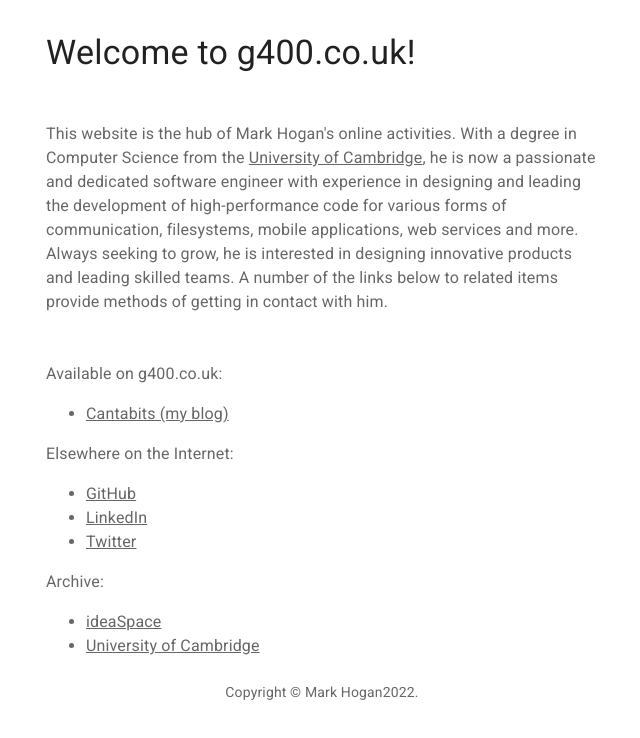
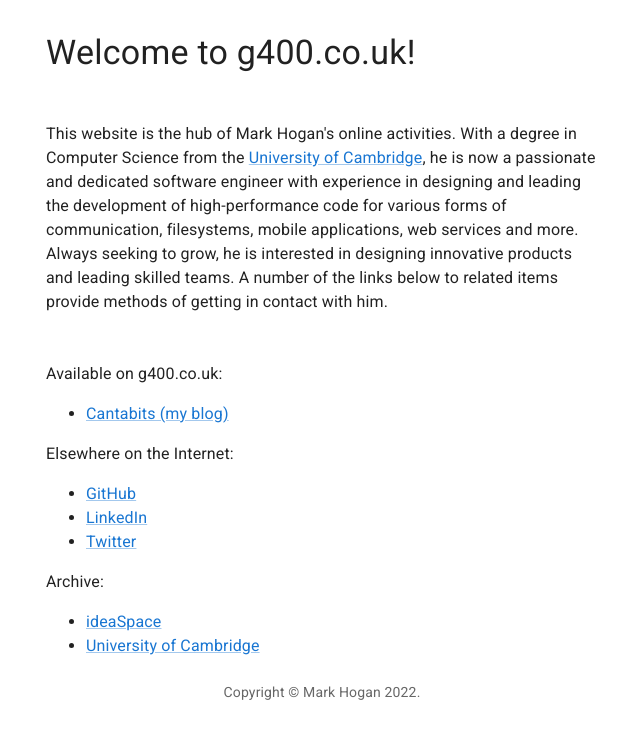
Before and after one commit to mwhogan/g400.co.uk, a React (Create React App) app: page / in a window 1280 px wide. Shown: the top 738 px of the page, without its empty margins (318-958 px from the left). Built offline with nearby package versions, Linux system fonts and the light colour scheme.

Commit message:
Adding automatic support for light and dark modes and some minor fixes.

```diff
--- a/src/App.js
+++ b/src/App.js
@@ -1,4 +1,7 @@
 import * as React from 'react';
+import useMediaQuery from '@mui/material/useMediaQuery';
+import { createTheme, ThemeProvider } from '@mui/material/styles';
+import CssBaseline from '@mui/material/CssBaseline';
 import Container from '@mui/material/Container';
 import Typography from '@mui/material/Typography';
 import Box from '@mui/material/Box';
@@ -9,7 +12,7 @@
 function Copyright() {
   return (
     <Typography variant="body2" color="text.secondary" align="center">
-      {'Copyright © Mark Hogan'}
+      {'Copyright © Mark Hogan '}
       {new Date().getFullYear()}
       {'.'}
     </Typography>
@@ -17,7 +20,20 @@
 }
 
 export default function App() {
+  const prefersDarkMode = useMediaQuery('(prefers-color-scheme: dark)');
+  const theme = React.useMemo(
+    () =>
+      createTheme({
+        palette: {
+          mode: prefersDarkMode ? 'dark' : 'light',
+        },
+      }),
+    [prefersDarkMode],
+  );
+
   return (
+    <ThemeProvider theme={theme}>
+      <CssBaseline />
       <Container maxWidth="sm">
         <Box sx={{ my: 4 }}>
           <Typography variant="h4" component="h1" gutterBottom>
@@ -28,5 +44,6 @@
           <Copyright />
         </Box>
       </Container>
+    </ThemeProvider>
   );
 }
--- a/src/Intro.js
+++ b/src/Intro.js
@@ -4,9 +4,9 @@
 
 export default function Intro() {
   return (
-    <Typography sx={{ mt: 6, mb: 3 }} color="text.secondary">
+    <Typography sx={{ mt: 6, mb: 3 }}>
       {'This website is the hub of Mark Hogan\'s online activities. With a degree in Computer Science from the '}
-      <Link color="inherit" href="https://www.cam.ac.uk/">
+      <Link href="https://www.cam.ac.uk/">
         University of Cambridge
       </Link>
       {', he is now a passionate and dedicated software engineer with experience in designing and leading the development of high-performance code for various forms of communication, filesystems, mobile applications, web services and more. Always seeking to grow, he is interested in designing innovative products and leading skilled teams. A number of the links below to related items provide methods of getting in contact with him.'}
--- a/src/MainLinks.js
+++ b/src/MainLinks.js
@@ -4,11 +4,11 @@
 
 export default function MainLinks() {
   return (
-    <Typography sx={{ mt: 6, mb: 3 }} color="text.secondary">
+    <Typography sx={{ mt: 6, mb: 3 }}>
       Available on g400.co.uk:
       <ul>
         <li>
-          <Link color="inherit" href="https://g400.co.uk/cantabits/">
+          <Link href="https://g400.co.uk/cantabits/">
             Cantabits (my blog)
           </Link>
         </li>
@@ -16,17 +16,17 @@
       Elsewhere on the Internet:
       <ul>
         <li>
-          <Link color="inherit" href="https://github.com/mwhogan">
+          <Link href="https://github.com/mwhogan">
             GitHub
           </Link>
         </li>
         <li>
-          <Link color="inherit" href="https://www.linkedin.com/in/mark-hogan-80a1741a">
+          <Link href="https://www.linkedin.com/in/mark-hogan-80a1741a">
             LinkedIn
           </Link>
         </li>
         <li>
-          <Link color="inherit" href="https://twitter.com/g400_pub">
+          <Link href="https://twitter.com/g400_pub">
             Twitter
           </Link>
         </li>
@@ -34,12 +34,12 @@
       Archive:
       <ul>
         <li>
-          <Link color="inherit" href="https://web.archive.org/web/20130725110219/http://www.ideaspace.cam.ac.uk/members/people/Mark-Hogan?IArticle=2219">
+          <Link href="https://web.archive.org/web/20130725110219/http://www.ideaspace.cam.ac.uk/members/people/Mark-Hogan?IArticle=2219">
             ideaSpace
           </Link>
         </li>
         <li>
-          <Link color="inherit" href="https://www.g400.co.uk/cam/">
+          <Link href="https://g400.co.uk/cam/">
             University of Cambridge
           </Link>
         </li>
--- a/src/index.js
+++ b/src/index.js
@@ -1,16 +1,10 @@
 import * as React from 'react';
 import { createRoot } from 'react-dom/client';
-import CssBaseline from '@mui/material/CssBaseline';
-import { ThemeProvider } from '@mui/material/styles';
 import App from './App';
-import theme from './theme';
 
 const rootElement = document.getElementById('root');
 const root = createRoot(rootElement);
 
 root.render(
-  <ThemeProvider theme={theme}>
-    <CssBaseline />
-    <App />
-  </ThemeProvider>,
+  <App />
 );
--- a/src/theme.js
+++ /dev/null
@@ -1,19 +0,0 @@
-import { red } from '@mui/material/colors';
-import { createTheme } from '@mui/material/styles';
-
-// A custom theme for this app
-const theme = createTheme({
-  palette: {
-    primary: {
-      main: '#0012EE',
-    },
-    secondary: {
-      main: '#2C85C6',
-    },
-    error: {
-      main: red.A400,
-    },
-  },
-});
-
-export default theme;
```
Lines whose indentation alone changed are shown as unchanged.
